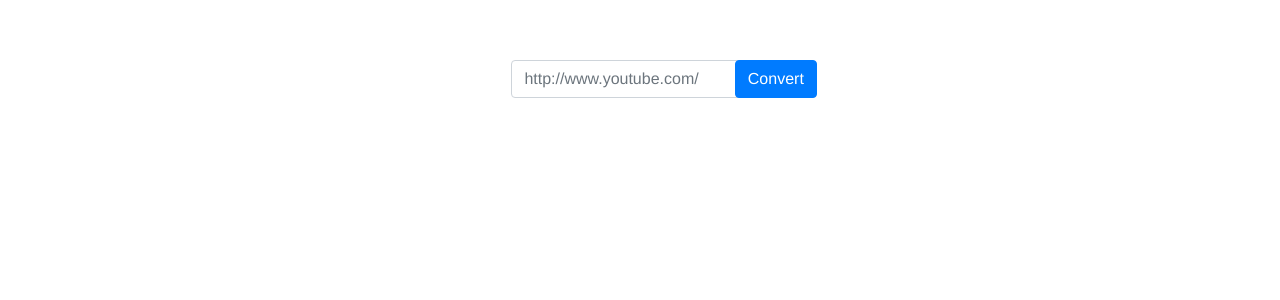
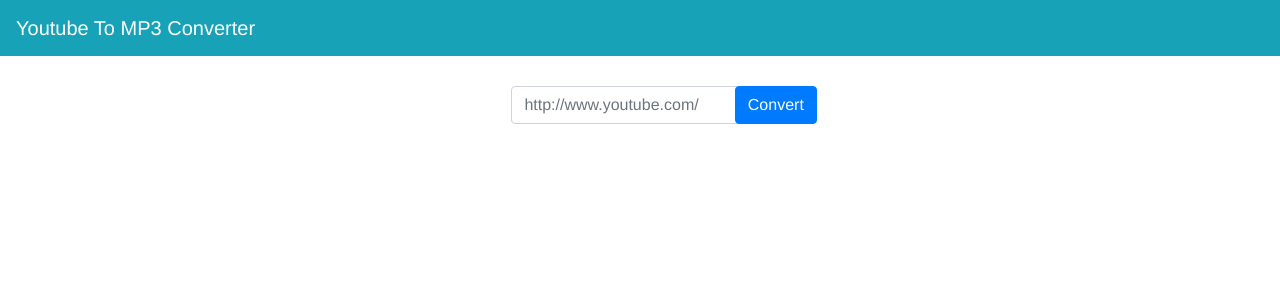
Before and after one commit to jjball/yt-to-mp3, a Vue app: page / in a window 1280 px wide. Shown: the top 300 px of the page. Built offline with nearby package versions, Linux system fonts and the light colour scheme.

Commit message:
added navbar, fixed formatting

```diff
--- a/src/App.vue
+++ b/src/App.vue
@@ -1,5 +1,8 @@
 <template>
   <div id="app">
+    <b-navbar toggleable="lg" type="dark" variant="info">
+      <b-navbar-brand>Youtube To MP3 Converter</b-navbar-brand>
+    </b-navbar>
     <Home />
   </div>
 </template>
@@ -26,6 +29,6 @@
   -moz-osx-font-smoothing: grayscale;
   text-align: center;
   color: #2c3e50;
-  margin-top: 60px;
+  margin-top: 0px;
 }
 </style>
--- a/src/components/Home.vue
+++ b/src/components/Home.vue
@@ -1,5 +1,5 @@
 <template>
-<b-container>
+<b-container id="home">
   <b-row align-h="center">
     <b-form @submit="onSubmit" inline>
       <b-form-group
@@ -64,4 +64,8 @@
 a {
   color: #42b983;
 }
+#home {
+  text-align: center;
+  margin-top: 30px;
+}
 </style>
```
